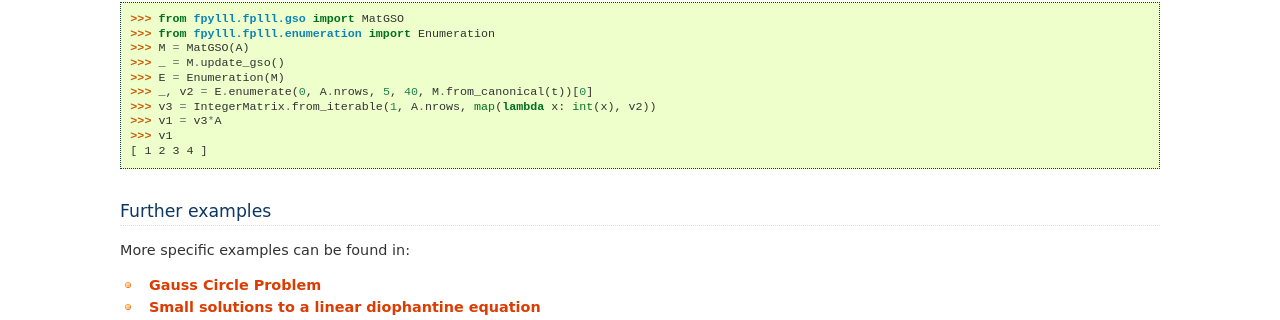
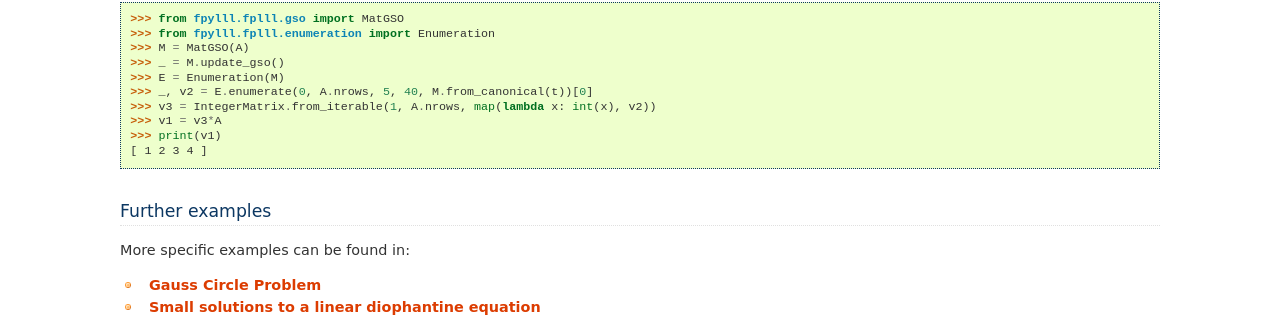
Before and after one commit to fplll/fpylll, a Sphinx documentation site: the page built from docs/tutorial.rst, in a window 1280 px wide and 900 px high, scrolled down 2397 px. Shown: the part 278-598 px from the top of the window. Built offline with Sphinx 7.4.7, drawn with Linux system fonts in a browser that asks for light colours.

Commit message:
fix bug introduced in previous commit

```diff
--- a/docs/tutorial.rst
+++ b/docs/tutorial.rst
@@ -183,7 +183,7 @@
     >>> _, v2 = E.enumerate(0, A.nrows, 5, 40, M.from_canonical(t))[0]
     >>> v3 = IntegerMatrix.from_iterable(1, A.nrows, map(lambda x: int(x), v2))
     >>> v1 = v3*A
-    >>> v1
+    >>> print(v1)
     [ 1 2 3 4 ]
 
 Further examples
```
